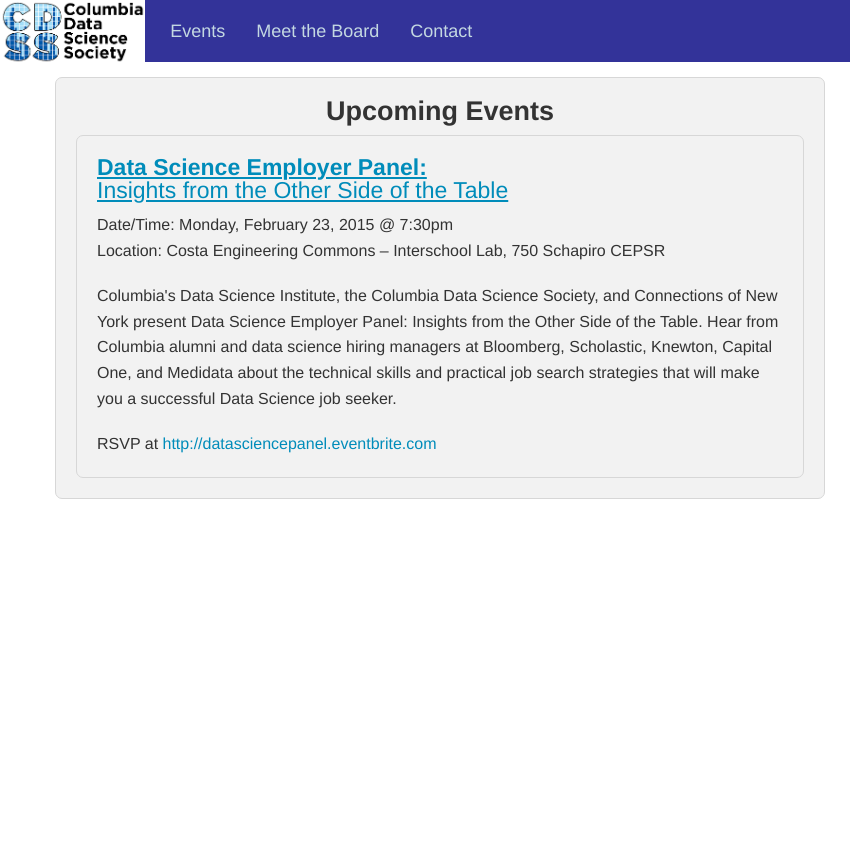
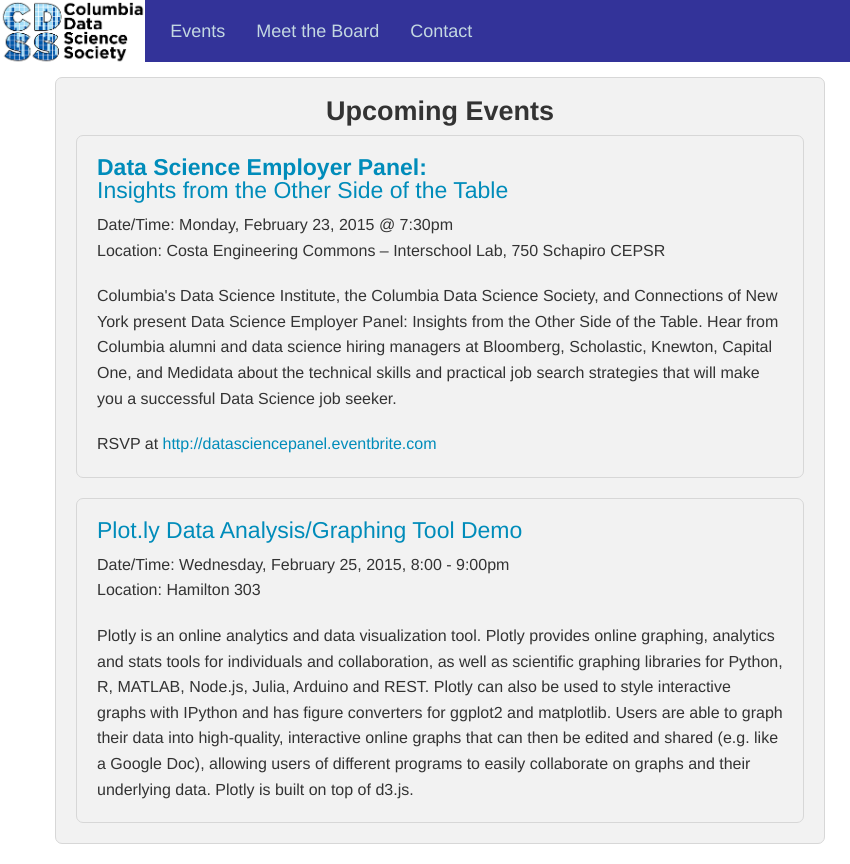
Before and after one commit to columbiadatascience/columbiadatascience.github.io, a website: page events.html in a window 1280 px wide. Shown: the full height of the page, 0-850 px from the left. Before the commit the page ends 800 px from the top, so only its background shows below. Drawn offline with Linux system fonts and the light colour scheme; grey boxes are pictures that could not be loaded.

Commit message:
Add plot.ly event to events page

```diff
--- a/events.html
+++ b/events.html
@@ -87,7 +87,7 @@
           <h3 class="text-center"><strong>Upcoming Events</strong></h3>
 
           <div class="panel radius">
-            <h4><a href="panel_flyer.pdf"><u><b>Data Science Employer Panel:</b><br />Insights from the Other Side of the Table </u></a></h4>
+            <h4><a href="event_flyers/panel_flyer.pdf"><b>Data Science Employer Panel:</b><br />Insights from the Other Side of the Table </a></h4>
             <p class="p2">
               <span class="s1">Date/Time</span>: Monday, February 23, 2015 @ 7:30pm<br />
               <span class="s1">Location</span>: Costa Engineering Commons – Interschool Lab, 750 Schapiro CEPSR
@@ -97,6 +97,16 @@
             </p>
             <p>
               RSVP at <a href="http://datasciencepanel.eventbrite.com"> http://datasciencepanel.eventbrite.com</a>
+            </p>
+          </div>
+          <div class="panel radius">
+            <h4><a href="event_flyers/plotly_flyer.pdf">Plot.ly Data Analysis/Graphing Tool Demo</a></h4>
+            <p class="p2">
+              <span class="s1">Date/Time</span>: Wednesday, February 25, 2015, 8:00 - 9:00pm<br />
+              <span class="s1">Location</span>: Hamilton 303
+            </p>
+            <p class="p2">
+              Plotly is an online analytics and data visualization tool. Plotly provides online graphing, analytics and stats tools for individuals and collaboration, as well as scientific graphing libraries for Python, R, MATLAB, Node.js, Julia, Arduino and REST.  Plotly can also be used to style interactive graphs with IPython and has figure converters for ggplot2 and matplotlib. Users are able to graph their data into high-quality, interactive online graphs that can then be edited and shared (e.g. like a Google Doc), allowing users of different programs to easily collaborate on graphs and their underlying data. Plotly is built on top of d3.js.
             </p>
           </div>
         </div>
```
Also changed, not shown: 3 other files.
